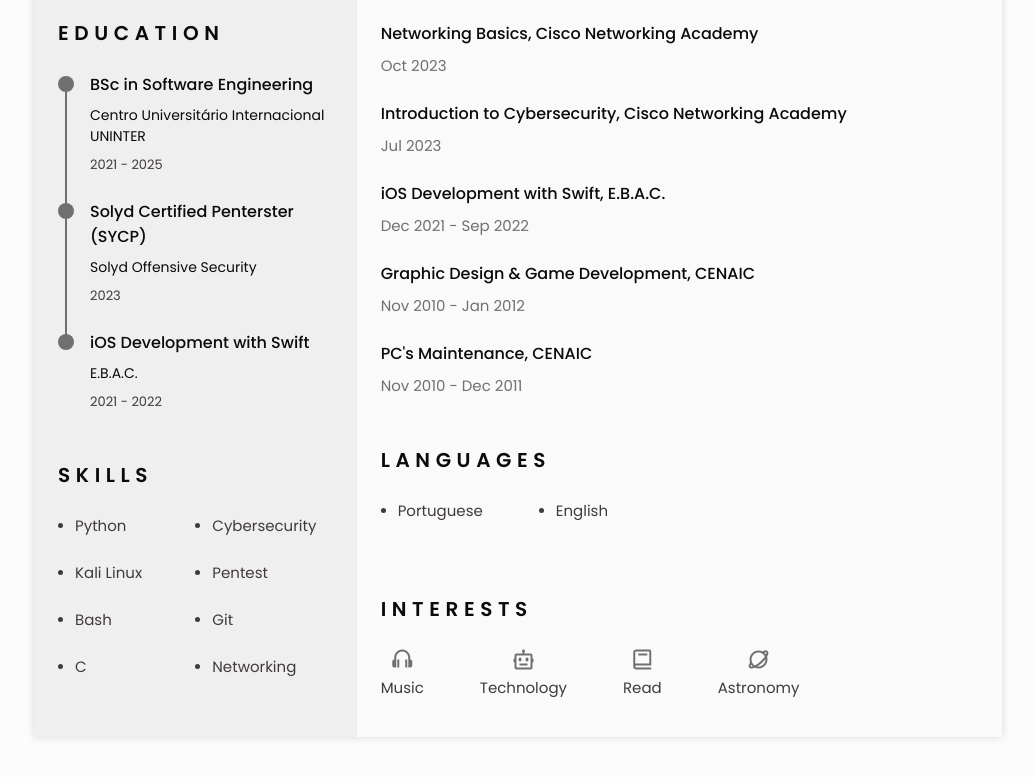
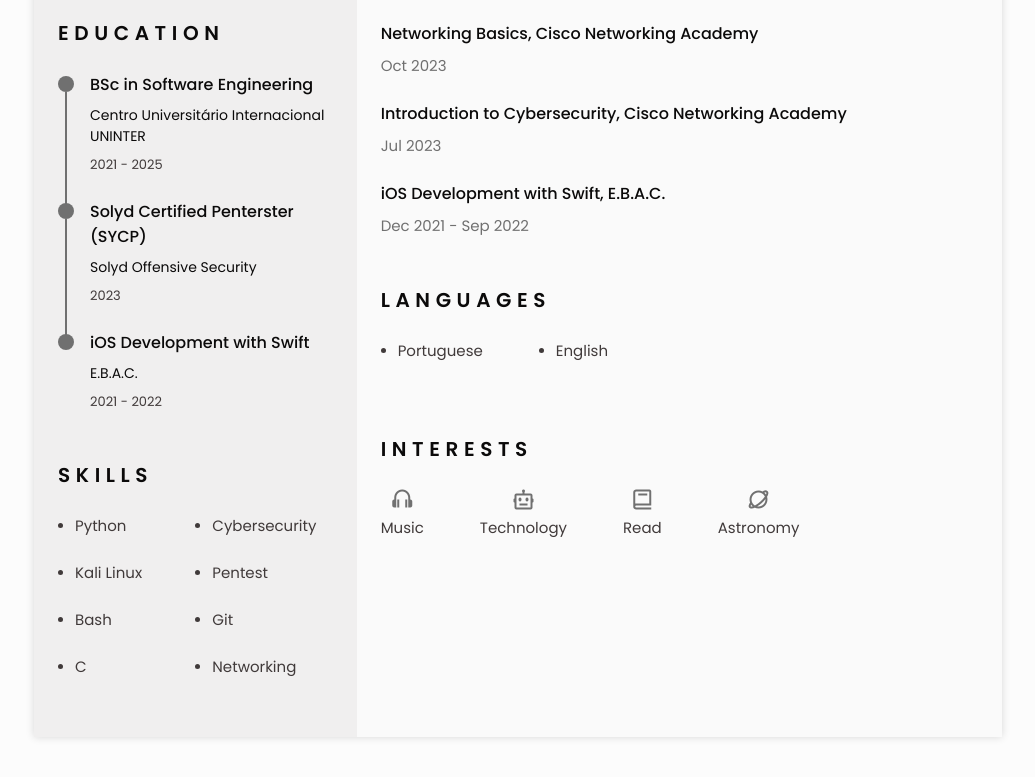
Before and after one commit to mmaachado/resume, a plain HTML site: page index.html in a window 1280 px wide. Shown: the part 779-1556 px from the top of the page, without its empty margins (122-1157 px from the left). Drawn offline with nearby package versions, Linux system fonts and the light colour scheme.

Commit message:
removed obsolete certificates

```diff
--- a/index.html
+++ b/index.html
@@ -338,7 +338,7 @@
                             <p class="certificate__description">Apr 2020 - May 2020</p>
                         </div> -->
 
-                        <div class="certificate__content">
+                        <!-- <div class="certificate__content">
                             <h3 class="certificate__title">Graphic Design & Game Development, CENAIC</h3>
                             <p class="certificate__description">Nov 2010 - Jan 2012</p>
                         </div>
@@ -346,7 +346,7 @@
                         <div class="certificate__content">
                             <h3 class="certificate__title">PC's Maintenance, CENAIC</h3>
                             <p class="certificate__description">Nov 2010 - Dec 2011</p>
-                        </div>
+                        </div> -->
 
                     </div>
                 </section>
```
Also changed, not shown: index_pt.html (+2 -2 lines).
